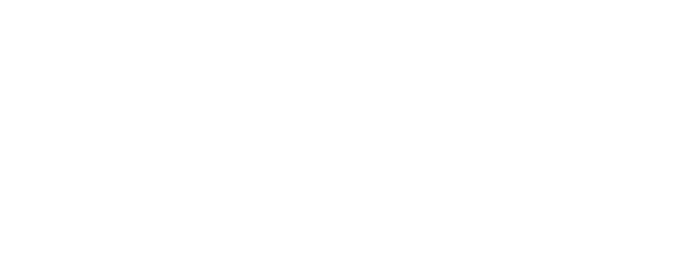
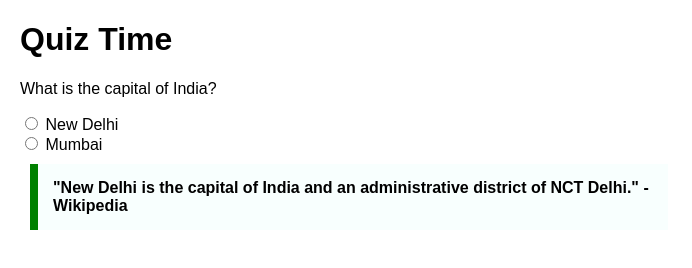
Before and after one commit to acciojob/trivia-Anjali-projects-done, a website: page main.html in a window 1280 px wide. Shown: the whole page, without its empty margins (0-692 px from the left). Drawn offline with Linux system fonts and the light colour scheme.

Commit message:
created a submission

```diff
--- a/main.html
+++ b/main.html
@@ -1,16 +1,45 @@
 <!DOCTYPE html>
-
-<html>
+<html lang="en">
 
 <head>
-	<link rel="stylesheet" href="styles.css">
+  <meta charset="UTF-8">
+  <meta name="viewport" content="width=device-width, initial-scale=1.0">
+  <title>Quiz Question</title>
+  <style>
+    body {
+      font-family: Arial, sans-serif;
+      margin: 20px;
+    }
+
+    blockquote {
+      max-width: 600px;
+      margin: 10px;
+      padding: 15px;
+      border-left: 8px solid green;
+      background-color: #f8fffe;
+      font-weight: bold;
+    }
+  </style>
 </head>
 
 <body>
-	<!-- the entire body must be written by student -->
-    <script type="text/javascript" src="./script.js">
-</script>
+  <h1>Quiz Time</h1>
 
+  <!-- Question and Options -->
+  <p>What is the capital of India?</p>
+  <form>
+    <label>
+      <input type="radio" name="capital" value="New Delhi"> New Delhi
+    </label><br>
+    <label>
+      <input type="radio" name="capital" value="Mumbai"> Mumbai
+    </label>
+  </form>
+
+  <!-- Quotation -->
+  <blockquote cite="https://en.wikipedia.org/wiki/New_Delhi">
+    "New Delhi is the capital of India and an administrative district of NCT Delhi." - Wikipedia
+  </blockquote>
 </body>
 
 </html>
```
